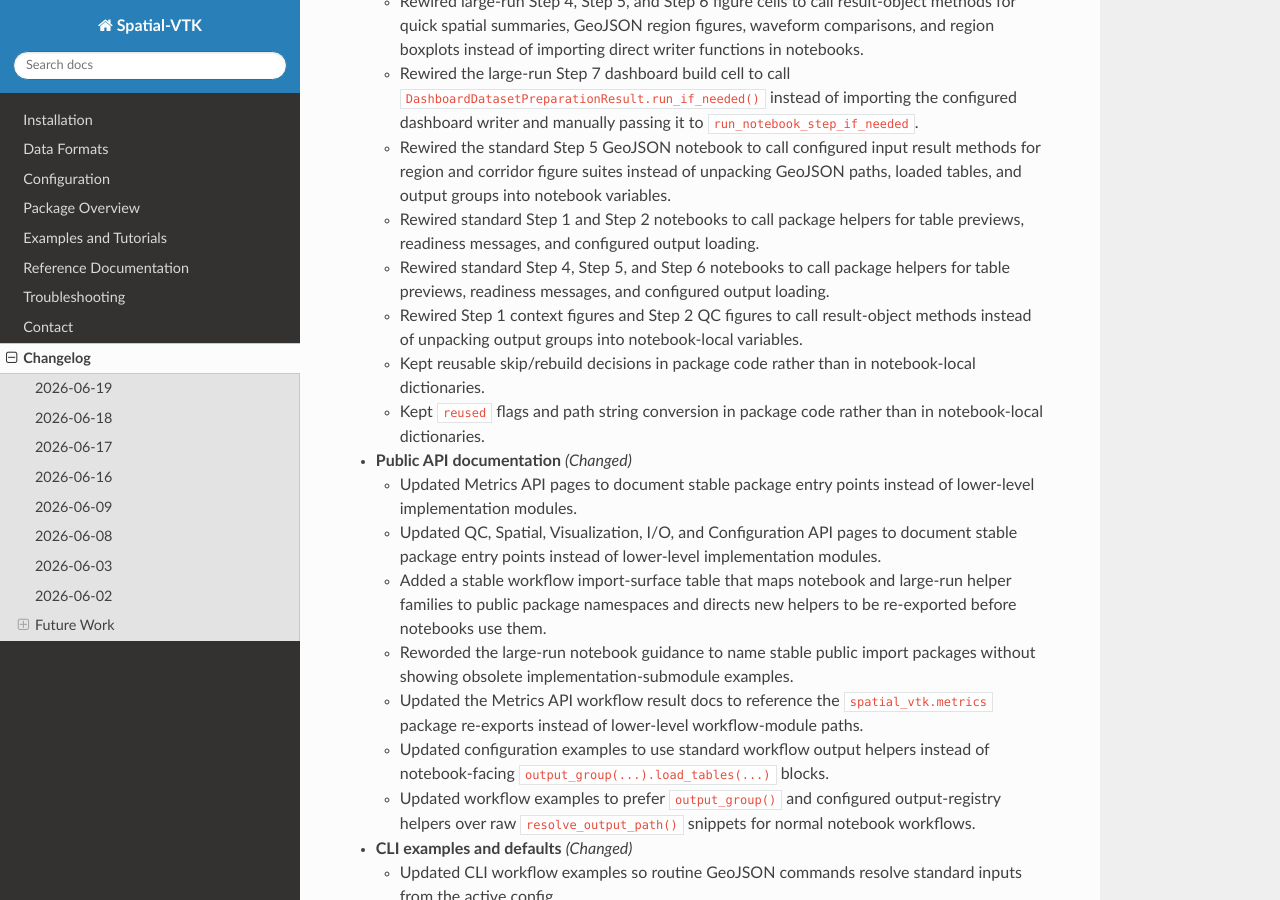
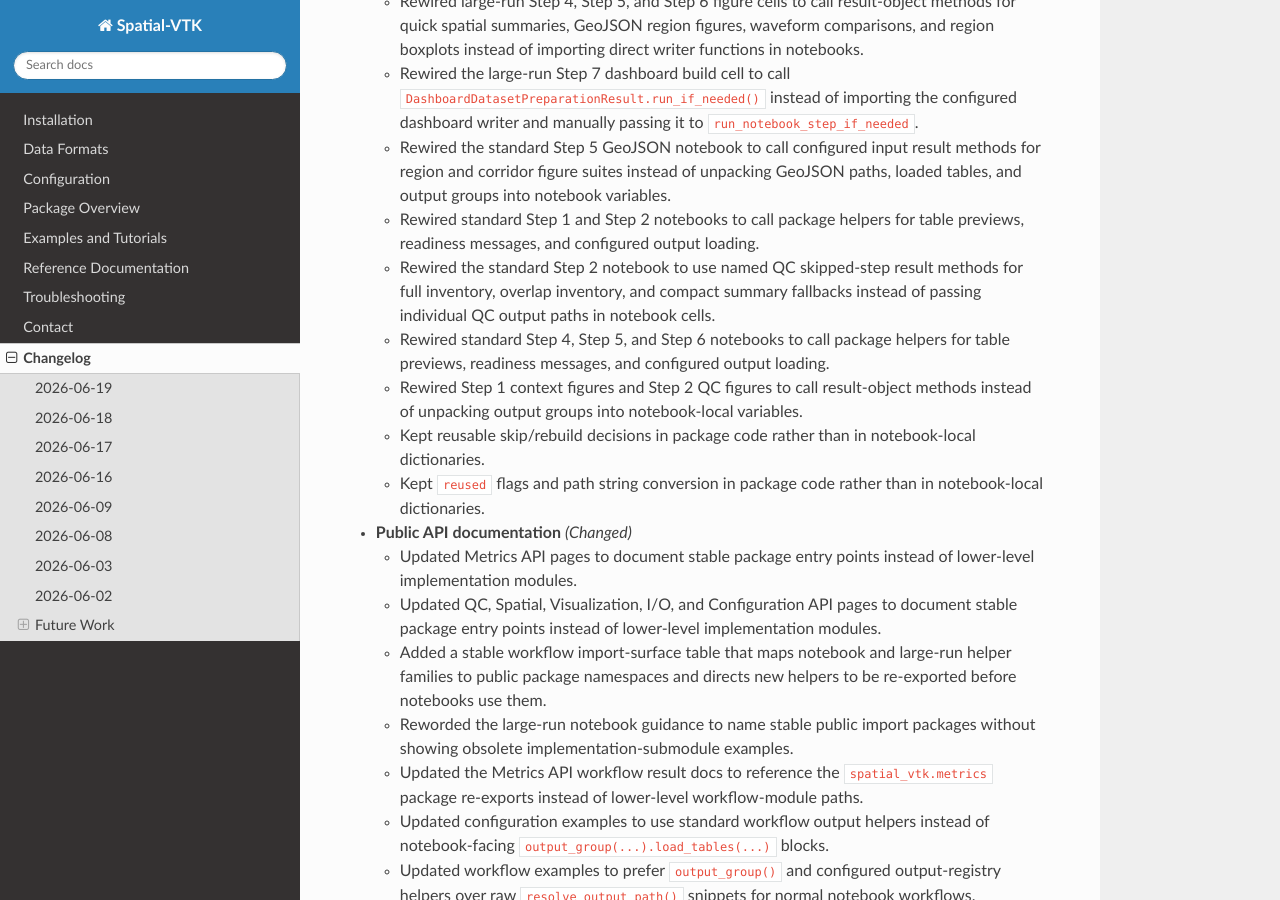
Before and after one commit to bcbirkel/spatial-vtk, a Sphinx documentation site: the page built from docs/changelog.rst, in a window 1280 px wide and 900 px high, scrolled down 2023 px. Built offline with Sphinx 7.4.7 and the Read the Docs theme 3.1.0, drawn with Linux system fonts in a browser that asks for light colours.

Commit message:
Name standard QC fallback results

```diff
--- a/docs/changelog.rst
+++ b/docs/changelog.rst
@@ -118,6 +118,9 @@ Changelog
     GeoJSON paths, loaded tables, and output groups into notebook variables.
   - Rewired standard Step 1 and Step 2 notebooks to call package helpers for
     table previews, readiness messages, and configured output loading.
+  - Rewired the standard Step 2 notebook to use named QC skipped-step result
+    methods for full inventory, overlap inventory, and compact summary
+    fallbacks instead of passing individual QC output paths in notebook cells.
   - Rewired standard Step 4, Step 5, and Step 6 notebooks to call package
     helpers for table previews, readiness messages, and configured output
     loading.
--- a/docs/package_overview.rst
+++ b/docs/package_overview.rst
@@ -96,8 +96,8 @@ Common tasks:
 Start with public helpers from ``spatial_vtk.qc``:
 
 - ``load_standard_qc_inputs`` for standard Step 2 prepared metadata, QC
-  output-group loading, skipped-step results, bounded preview display, and
-  standard QC figure rendering
+  output-group loading, named skipped-step results, bounded preview display,
+  and standard QC figure rendering
 - ``load_standard_qc_workflow_outputs`` for large-run Step 2 QC output status
   without eager prepared-table reads, plus compact QC summary previews and
   figure rendering
--- a/docs/reference/python_workflows.rst
+++ b/docs/reference/python_workflows.rst
@@ -347,7 +347,8 @@ fallbacks, and bounded previews stay in package code.
    * - Step 2 QC
      - ``spatial_vtk.qc.load_standard_qc_inputs``
      - Prepared stations, events, event-station records, the Step 1 output
-       group, the Step 2 QC output group, skipped-step fallback payloads,
+       group, the Step 2 QC output group, named skipped-step fallback payloads
+       for full QC, overlap QC, and compact QC summaries,
        compact output summaries, bounded QC inventory/summary previews, and
        standard QC figure rendering through ``write_figures()``.
    * - Step 2 large-run QC setup
```
Also changed, not shown: docs/reference/api/qc.rst (+5 -3 lines), docs/examples/step_02_quality_control.ipynb, 3 other files.
